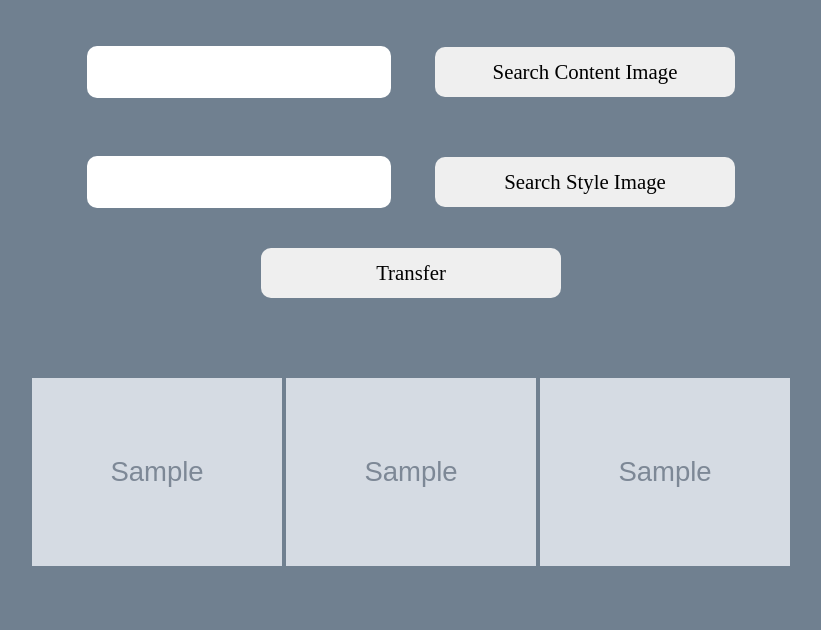
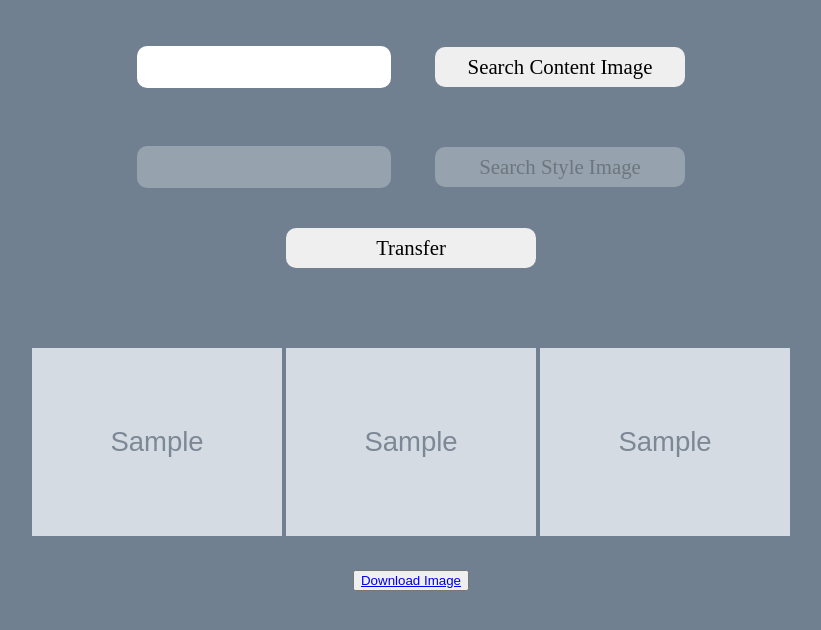
Before and after one commit to Wen-Chu/StyleTransfer_web, a Flask app: template templates/index.html in a window 1280 px wide. Shown: the top 630 px of the page, without its empty margins (229-1050 px from the left). Run offline with Flask 2, Linux system fonts and the light colour scheme; the template is opened without the code that fills it: most values are stand-ins (such as "Sample title", 1, 10 or a date in 2020); grey boxes marked "Sample" are stand-in pictures.

Commit message:
0329 modify
Add download styled image btn.
Enable/disable btn depend on process.

```diff
--- a/static/css/main.css
+++ b/static/css/main.css
@@ -14,9 +14,9 @@ img {
     width: 250px;
 }
 input {
-  width: 300px;
+  width: 250px;
   margin: 20px 20px;
-  height: 50px;
+  height: 40px;
   border: none;
   border-radius: 10px;
   font-family: Shanti;
@@ -26,7 +26,7 @@ input {
 
 input:focus {
     outline: none;
-    border: solid 5px #00FFCE;
+    border: solid 3px #00FFCE;
 }
 
 #greet {
--- a/templates/index.html
+++ b/templates/index.html
@@ -6,33 +6,58 @@
     <link rel="stylesheet" href="{{ url_for('static', filename='css/main.css') }}">
 </head>
 <body>
-    <form action="img1" method="post">
+    <form action="img1" method="post" onsubmit="btn01.disabled = true; return true;">
         <br>
-         <input type="text" name="img1_input">
-        <input type="submit" value="Search Content Image">
+        <input type="text" name="img1_input" id="text01">
+{#        <input type="file" name="img1_file" required>#}
+        <input type="submit" value="Search Content Image" id="btn01">
         <br>
     </form>
 
-    <form action="img2" method="post">
+    <form action="img2" method="post" onsubmit="btn02.disabled = true; return true;">
         <br>
-        <input type="text" name="img2_input">
-        <input type="submit" value="Search Style Image">
+        <input type="text" name="img2_input" id="text02" disabled>
+{#        <input type="file" name="img2_file" required>#}
+        <input type="submit" value="Search Style Image" id="btn02" disabled>
         <br>
     </form>
 
-    <form action="trans" method="post">
-        <input type="submit" value="Transfer">
+    <form action="trans" method="post" onsubmit="btn03.disabled = true; return true;">
+        <input type="submit" value="Transfer" id="btn03" disabled>
         {% if file1 %}
         <div>
-            <img src="{{ file1 }}">
+            <img src="{{ file1 }}" onload="changetype(1)">
         {% endif %}
         {% if file2 %}
-            <img src="{{ file2 }}">
+            <img src="{{ file2 }}" onload="changetype(2)">
         {% endif %}
         {% if file3 %}
-            <img src="{{ file3 }}">
+            <img src="{{ file3 }}" onload="changetype(3)">
+            <br>
+            <button><a href="../static/Images/stylized_image.png" download="output">
+                Download Image </a></button>
         </div>
         {% endif %}
     </form>
 </body>
+<script type="text/javascript">
+    function changetype(value){
+        　if(value=='1'){
+            document.getElementById('text01').disabled=true;
+            document.getElementById('text02').disabled=false;
+            document.getElementById('btn01').disabled=true;
+            document.getElementById('btn02').disabled=false;
+             }
+        else if(value=='2'){
+             document.getElementById('text02').disabled=true;
+             document.getElementById('btn02').disabled=true;
+             document.getElementById('btn03').disabled=false;
+        　}
+        else if(value=='3'){
+            document.getElementById('text01').disabled=false;
+            document.getElementById('btn01').disabled=false;
+            document.getElementById('btn03').disabled=true;
+         }
+    }
+</script>
 </html>
```
Also changed, not shown: static/Images/content_image.png, static/Images/style_image.png, static/Images/stylized_image.png.
